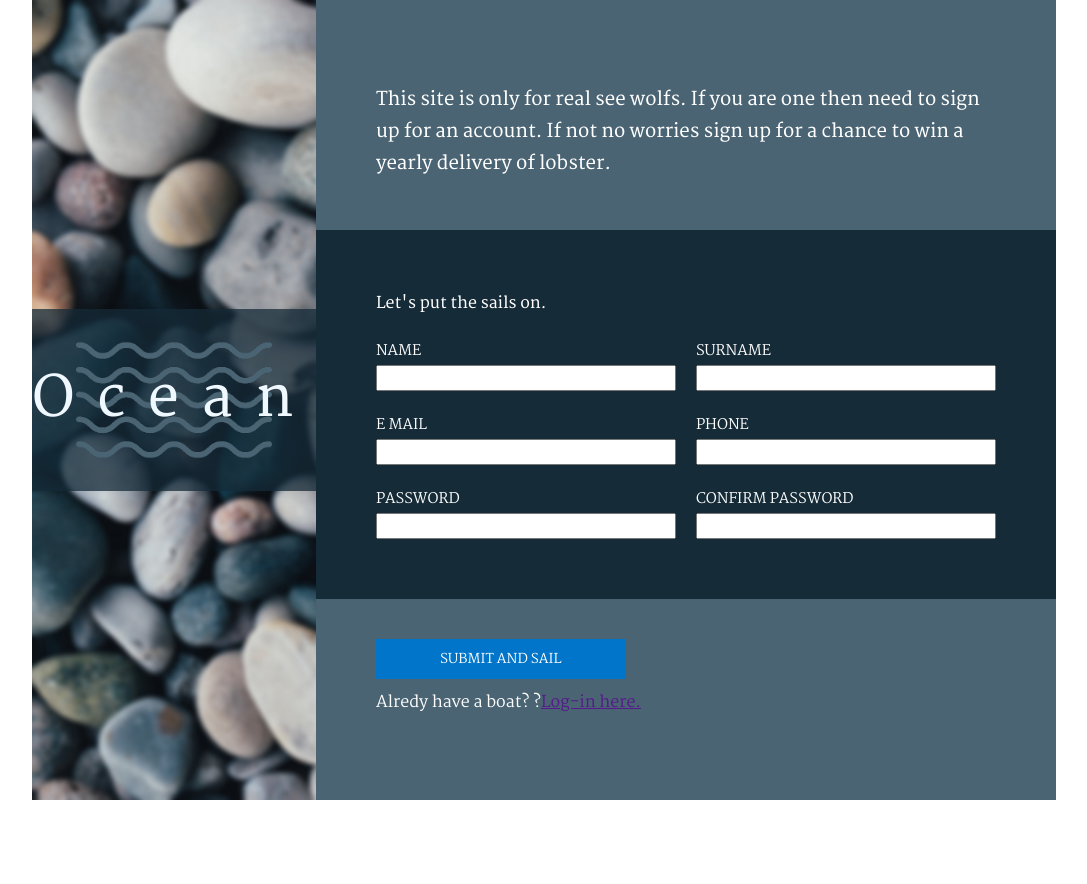
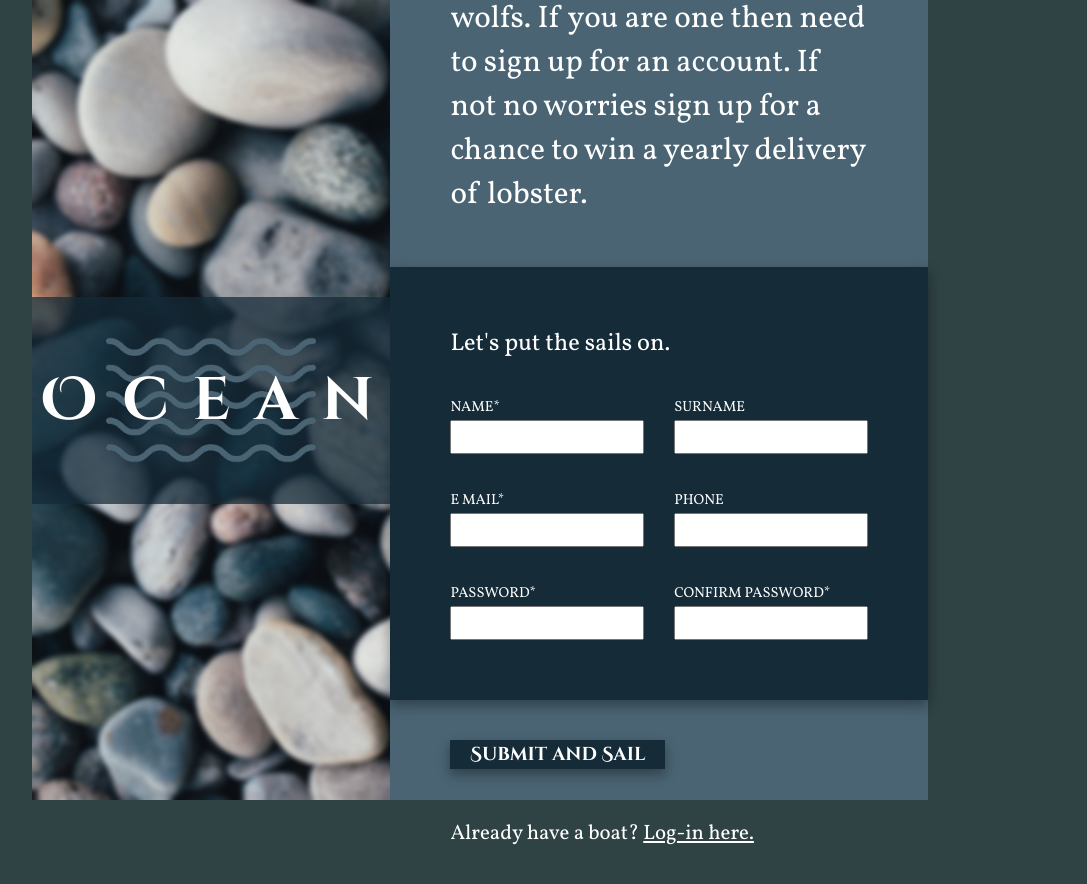
Before and after one commit to Mekintosz/signup-form, a plain HTML site: page index.html in a window 1280 px wide. Shown: the whole page, without its empty margins (160-1247 px from the left). Drawn offline with Linux system fonts and the light colour scheme.

Commit message:
Form validation client-side

```diff
--- a/index.html
+++ b/index.html
@@ -18,36 +18,36 @@
         </div>
         <div class="inner right">
             <div>
-                <h3>This site is only for real see wolfs. If you are one then need to sign up for an account. If not no worries sign up for a chance to win a yearly delivery of lobster.</h3>
+                <h2>This site is only for real see wolfs. If you are one then need to sign up for an account. If not no worries sign up for a chance to win a yearly delivery of lobster.</h2>
             </div>
             <div>
-                <form action="">
-                    <h4>Let's put the sails on.</h4>
-                    <div><label for="firstname">NAME</label>
-                        <input type="text" name="firstname">
+                <form id="sign">
+                    <h3>Let's put the sails on.</h3>
+                    <div><label for="firstname">NAME*</label>
+                        <input type="text" name="firstname" minlength="5">
                     </div>
                     <div><label for="surname">SURNAME</label>
                         <input type="text" name="surname">
                     </div>
-                    <div><label for="email">E MAIL</label>
+                    <div><label for="email" required>E MAIL*</label>
                         <input type="email" name="email">
                     </div>
                     <div><label for="phone">PHONE</label>
                         <input type="text" name="phone">
                     </div>
-                    <div><label for="password">PASSWORD</label>
+                    <div><label for="password" required>PASSWORD*</label>
                         <input type="text">
                     </div>
-                    <div><label for="password">CONFIRM PASSWORD</label>
+                    <div><label for="password" required>CONFIRM PASSWORD*</label>
                         <input type="text">
                     </div>
                 </form>
             </div>
 
-            <div>
-                <button id="submit">SUBMIT AND SAIL</button>
-                <p>Alredy have a boat? ?<a href="">Log-in here.</a></p>
-            </div>
+
+                <button type="submit" id="submit" form="sign">Submit and Sail</button>
+                <p>Already have a boat? <a href="">Log-in here.</a></p>
+
         </div>
 
     </div>
--- a/style.css
+++ b/style.css
@@ -1,15 +1,17 @@
-@import url('https://fonts.googleapis.com/css2?family=Martel:wght@400;600&family=Playfair+Display&family=Roboto:wght@300&display=swap');
+@import url('https://fonts.googleapis.com/css2?family=Cinzel+Decorative:wght@400;700&family=Vollkorn:wght@400;600&display=swap');
 
 * {
   margin: 0px;
   padding: 0px;
   box-sizing: border-box;
-  font-family: 'Martel', sans-serif;
+  font-family: 'Vollkorn', sans-serif;
+  font-weight: 400;
 }
 
 body {
   display: flex;
   justify-content: center;
+  background: #2f4344;
 
 }
 
@@ -32,8 +34,8 @@ body {
 
  #spanner {
     z-index: 1;
-    height: 6.5em;
-    font-size: 28px;
+    height: 6.9em;
+    font-size: 30px;
     font-weight: 600;
     background: #152b38bd;
     flex: 1;
@@ -48,10 +50,12 @@ body {
   }
 
   #brand {
-    z-index: 3; /* put .gold-box above .green-box and .dashed-box */
-    color: aliceblue;
+    z-index: 3;
+    color: white;
     letter-spacing: 0.4em;
-
+    margin-right: -16px;
+    font-family: "Cinzel decorative";
+    font-weight: 700;
   }
 
  #logo {
@@ -73,44 +77,71 @@ body {
     height: 100vh;
     color: white;
     flex: 3;
+    font-size: 1.3em;
   }
 
-  .right p, h3 {
+  .right p, h2 {
     padding: 10px 60px;
   }
 
   form {
     display: grid;
     grid-template-columns: 1fr 1fr;
-    gap: 20px;
+    gap: 30px;
     padding: 60px;
     background: #152b38;;
+    box-shadow: 0 5px 10px 0 rgba(0,0,0,0.2), 0 6px 15px 0 rgba(0,0,0,0.19);
+  }
+
+  #submit {
+    width: 40%;
+    height : 52px;
+    margin: 0 60px;
+    background-color: #152B38;
+    color: white;
+    font-weight: 800;
+   font-size: 0.9em;
+    box-shadow: 0 5px 10px 0 rgba(0,0,0,0.2), 0 6px 15px 0 rgba(0,0,0,0.19);
+    border: 2px solid #152b38;
+    font-family: "Cinzel decorative", sans-serif;
 
   }
 
-  #submit {
-    grid-column: 2 / 3;
-    width: 250px;
-    height : 40px;
-    margin: 0 60px;
+  #submit:hover {
+    background-color: lightblue;
+    border: 2px solid #152b38;
+    color: #152B38;
   }
 
   input {
-    width: 300px;
+    width: 100%;
+    padding: 2px;
+    font-size: 0.9em;
   }
 
-  form h4 {
-    grid-column: 1 /3;
+  input:hover {
+    background-color: lightblue;
+  }
+
+  input:focus {
+    background-color: lightblue;
+  }
+
+  form h3 {
+    grid-column: 1 / 3;
   }
 
   label {
-    font-size: 0.9em;
+    font-size: 0.7em;
   }
 
-  button {
-    background-color: #0075C9;
-    color: white;
-    border: none;
+  .right a {
+    color:white;
   }
+
+  .right a:hover {
+    color: lightblue;
+  }
+
   /* .inner {
   } */
```
Also changed, not shown: colors.png (added).
